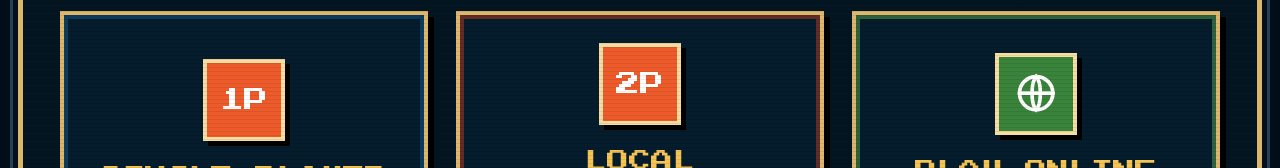
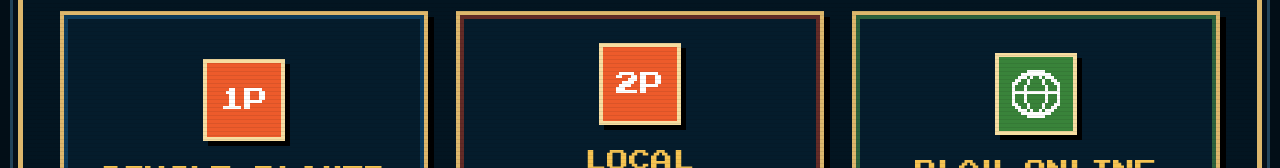
Before and after one commit to redreceipt/animal-mania, a React (Vite) app: page / in a window 1280 px wide. Shown: the part 342-510 px from the top of the page. Built offline with nearby package versions, Linux system fonts and the light colour scheme.

Commit message:
Pixelate online globe icon (#79)
* Pixelate online globe icon

* Simplify pixel globe icon

```diff
--- a/src/App.jsx
+++ b/src/App.jsx
@@ -11,9 +11,9 @@ const initialSelection = [null, null]
 const imagePromises = new Map()
 const linkedRoomCode = normalizeRoomCode(new URLSearchParams(window.location.search).get('room'))
 const globeIcon = (
-  <svg className="globe-icon" viewBox="0 0 24 24" fill="none" stroke="currentColor" strokeWidth="2" aria-hidden="true" focusable="false">
-    <circle cx="12" cy="12" r="9" />
-    <path d="M3 12h18M12 3c3 3.3 3 14.7 0 18M12 3c-3 3.3-3 14.7 0 18" />
+  <svg className="globe-icon" viewBox="0 0 16 16" shapeRendering="crispEdges" aria-hidden="true" focusable="false">
+    <path className="globe-pixels" fillRule="evenodd" d="M5 0h6v1h2v1h1v1h1v1h1v8h-1v1h-1v1h-1v1h-2v1H5v-1H3v-1H2v-1H1v-1H0V4h1V3h1V2h1V1h2zm0 2v1H3v1H2v1H1v6h1v1h1v1h2v1h6v-1h2v-1h1v-1h1V5h-1V4h-1V3h-2V2z" />
+    <path className="globe-pixels" d="M1 7h14v1H1zM6 2h1v1H6zM5 3h1v2H5zM4 5h1v6H4zM5 11h1v2H5zM6 13h1v1H6zM9 2h1v1H9zM10 3h1v2h-1zM11 5h1v6h-1zM10 11h1v2h-1zM9 13h1v1H9z" />
   </svg>
 )
 
--- a/src/styles.css
+++ b/src/styles.css
@@ -34,7 +34,8 @@ button:focus-visible { outline: 4px solid white; outline-offset: 3px; }
 .mode-card strong { color: var(--gold); font-size: clamp(14px, 2vw, 22px); line-height: 1.5; }
 .mode-card small { color: #9bb1b9; font-size: 8px; line-height: 1.7; }
 .mode-icon { display: grid; place-items: center; width: 82px; height: 82px; border: 4px solid var(--cream); color: white; background: var(--orange); font-size: 24px; box-shadow: 5px 5px 0 #000; }
-.globe-icon { width: 60%; height: 60%; stroke-linecap: square; stroke-linejoin: miter; }
+.globe-icon { width: 48px; height: 48px; }
+.globe-pixels { fill: currentColor; }
 .select-layout { display: grid; grid-template-columns: 1fr 1fr; gap: 64px; }
 .player-select { border: 4px solid var(--line); background: #051c2c; box-shadow: inset 0 0 0 4px #0c3c5d; padding: clamp(10px, 1.15vw, 16px); }
 .player-select.p2 { box-shadow: inset 0 0 0 4px #632b27; }
@@ -255,6 +256,7 @@ button:disabled { filter: grayscale(1); opacity: .4; cursor: not-allowed; }
   .mode-card.online { grid-column: auto; }
   .mode-card { min-height: 190px; padding: 20px; gap: 14px; }
   .mode-icon { width: 62px; height: 62px; font-size: 18px; }
+  .globe-icon { width: 32px; height: 32px; }
   .online-lobby { align-content: start; padding-top: 30px; }
   .online-option { min-height: 290px; padding: 18px; }
   .online-option h2, .rival-waiting h2 { font-size: 12px; }
```
